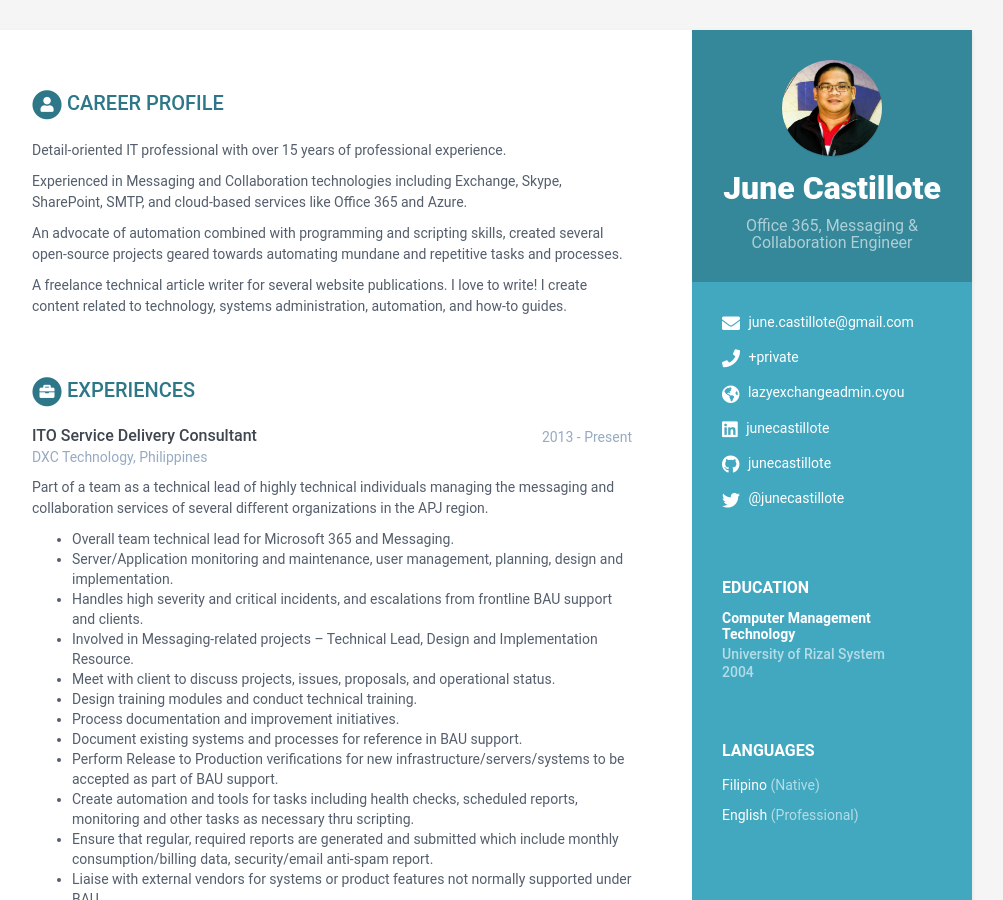
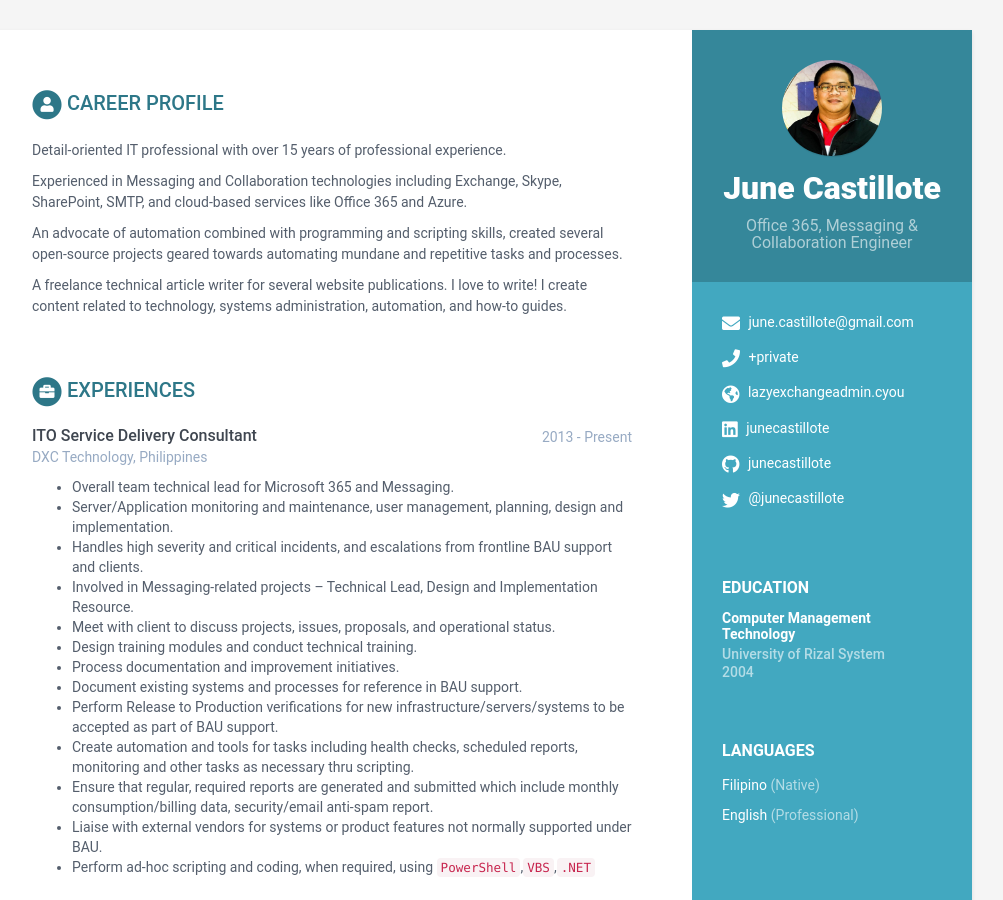
Before and after one commit to junec1982/junec1982.github.io, a Jekyll site: the page built from index.html, in a window 1280 px wide and 900 px high. Shown: the whole window, without its empty margins (168-1171 px from the left). Built offline with Jekyll 4.4.1, drawn with Linux system fonts in a browser that asks for light colours.

Commit message:
Update data.yml

```diff
--- a/_data/data.yml
+++ b/_data/data.yml
@@ -66,8 +66,6 @@ experiences:
       time: 2013 - Present
       company: DXC Technology, Philippines
       details: |
-        Part of a team as a technical lead of highly technical individuals managing the messaging and collaboration
-        services of several different organizations in the APJ region.
           - Overall team technical lead for Microsoft 365 and Messaging.
           - Server/Application monitoring and maintenance, user management, planning, design and implementation.
           - Handles high severity and critical incidents, and escalations from frontline BAU support and clients.
```
